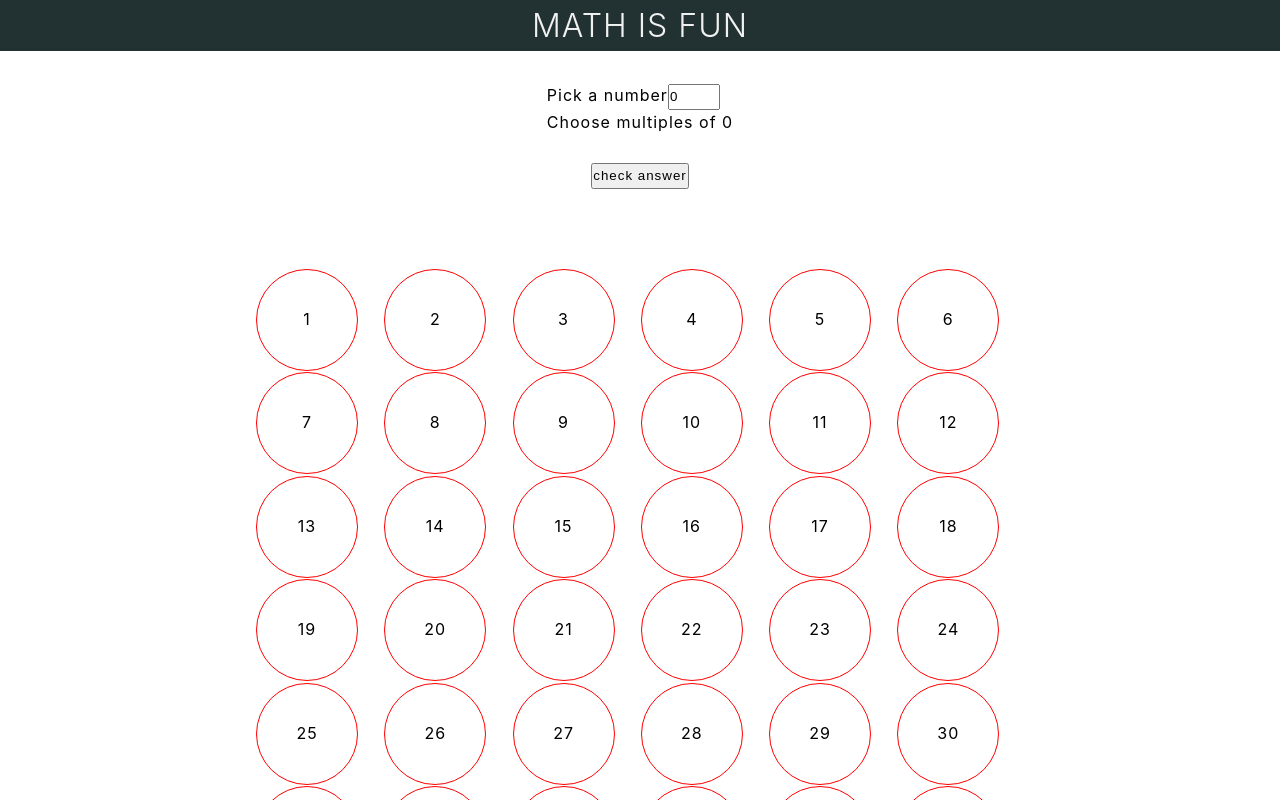
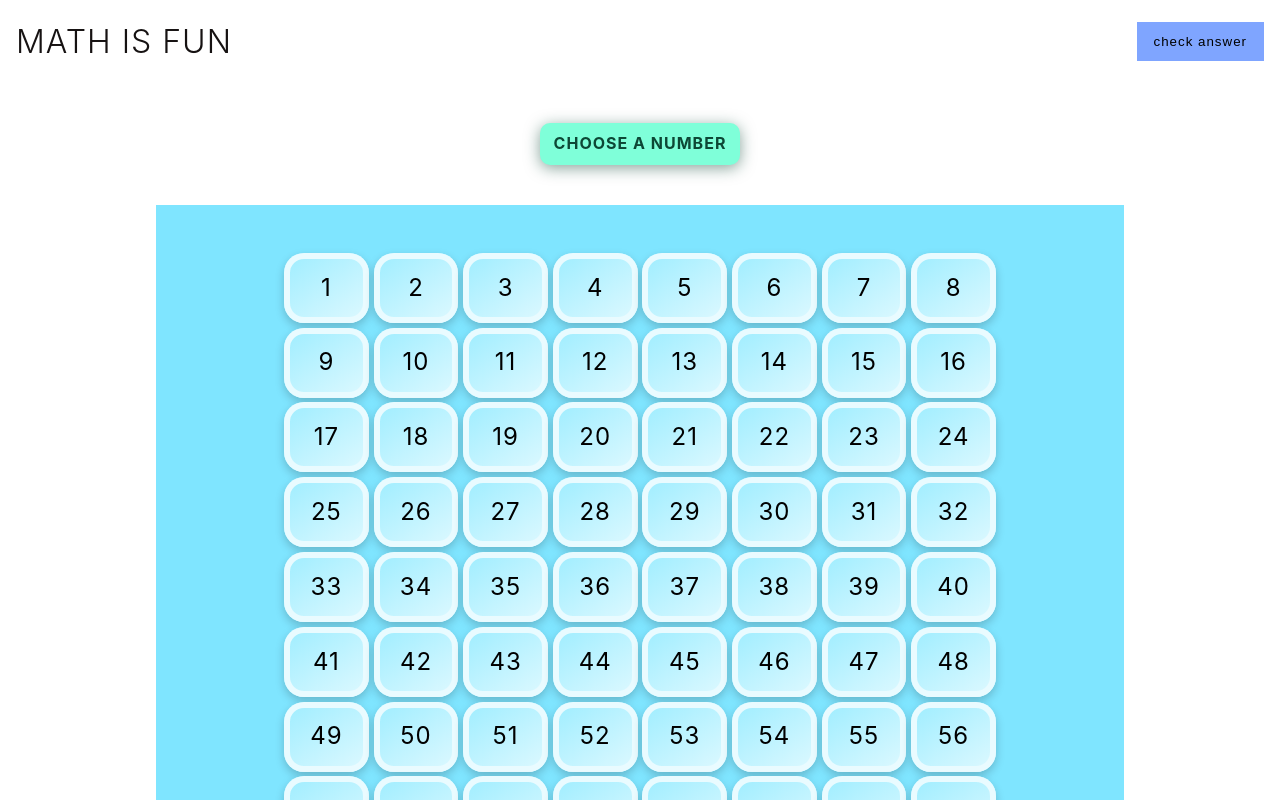
Before and after one commit to skoodath/play-learn, a React (Vite) app: page / in a window 1280 px wide. Shown: the top 800 px of the page. Built offline with nearby package versions, Linux system fonts and the light colour scheme.

Commit message:
reducer added

```diff
--- a/src/components/header/Header.tsx
+++ b/src/components/header/Header.tsx
@@ -1,9 +1,19 @@
+import { generateGrid } from "../../utils/createBoard";
 import styles from "../styles/header.module.scss";
 
 const Header = () => {
   return (
     <header className={styles.app_header}>
       <h1 className={styles.app_title}>math is fun</h1>
+      <button
+        className={styles.check_answer}
+        onClick={() => {
+          let answers = generateGrid(12).map((times) => selectedNumber * times);
+          setCorrectAnswers(answers);
+        }}
+      >
+        check answer
+      </button>
     </header>
   );
 };
--- a/src/components/interactions/Interactions.tsx
+++ b/src/components/interactions/Interactions.tsx
@@ -7,9 +7,9 @@ const Interactions = () => {
     console.log(event.target.innerText);
   };
   return (
-    <section className={styles.grid_container}>
+    <section className={styles.grid_container} onClick={handler}>
       {generateGrid(150).map((cell) => (
-        <span key={cell} className={styles.grid_item} onClick={handler}>
+        <span key={cell} className={styles.grid_item}>
           {cell}
         </span>
       ))}
--- /dev/null
+++ b/src/components/selections/Numbers.tsx
@@ -0,0 +1,42 @@
+import React, { useState } from "react";
+import styles from "../styles/selections.module.scss";
+
+const numbers = [1, 2, 3, 4, 5, 6, 7, 8, 9, 10, 11, 12];
+
+interface Props {
+  isPadOpen: boolean;
+  setIsPadOpen: React.Dispatch<React.SetStateAction<boolean>>;
+}
+const Numbers = ({ isPadOpen, setIsPadOpen }: Props) => {
+  const [selectedNumber, setSelectedNumber] = useState(0);
+
+  const selectValue = (num: number) => {
+    setSelectedNumber(num);
+    setIsPadOpen(!isPadOpen);
+  };
+  return (
+    <section
+      className={`${styles.num_card} ${isPadOpen ? styles.show : styles.hide}`}
+    >
+      <ul className={styles.num_list}>
+        {numbers.map((number) => (
+          <li
+            key={number}
+            className={styles.num_item}
+            onClick={() => selectValue(number)}
+          >
+            {number}
+          </li>
+        ))}
+      </ul>
+      <span
+        className={styles.num_button}
+        onClick={() => setIsPadOpen(!isPadOpen)}
+      >
+        Close
+      </span>
+    </section>
+  );
+};
+
+export default Numbers;
--- a/src/components/selections/Selections.tsx
+++ b/src/components/selections/Selections.tsx
@@ -1,40 +1,20 @@
-import React, { useEffect, useRef, useState } from "react";
-import { generateGrid } from "../../utils/createBoard";
+import React, { useState } from "react";
 import styles from "../styles/selections.module.scss";
+import Numbers from "./Numbers";
 
 const Selections = () => {
-  const [selectedNumber, setSelectedNumber] = useState(0);
+  const [isPadOpen, setIsPadOpen] = useState(false);
   const [correctAnswers, setCorrectAnswers] = useState<Array<number>>([]);
-
-  const selectValue = (event: React.ChangeEvent<HTMLInputElement>) => {
-    setSelectedNumber(+event.target.value);
-  };
 
   return (
     <section className={styles.select_container}>
-      <div className={styles.dropdown_container}>
-        <label className={styles.dropdown_label}>
-          Pick a number
-          <input
-            type="number"
-            min={1}
-            max={20}
-            value={selectedNumber}
-            onChange={(e) => selectValue(e)}
-          />
-        </label>
-        <span>Choose multiples of {selectedNumber}</span>
-      </div>
-      <button
-        className={styles.check_answer}
-        onClick={() => {
-          let answers = generateGrid(12).map((times) => selectedNumber * times);
-          setCorrectAnswers(answers);
-          console.log(correctAnswers);
-        }}
+      <span
+        className={styles.select_button}
+        onClick={() => setIsPadOpen(!isPadOpen)}
       >
-        check answer
-      </button>
+        Choose a number
+      </span>
+      <Numbers isPadOpen={isPadOpen} setIsPadOpen={setIsPadOpen} />
     </section>
   );
 };
--- a/src/components/styles/header.module.scss
+++ b/src/components/styles/header.module.scss
@@ -1,11 +1,17 @@
 .app_header {
-  background-color: #223232;
   display: flex;
-  justify-content: center;
+  justify-content: space-between;
   align-items: center;
+  padding: 1rem;
 }
 .app_title {
-  color: #f1f1f1;
+  color: #161212;
   text-transform: uppercase;
   font-weight: 300;
 }
+.check_answer {
+  background-color: #7fa5ff;
+  border: 1px solid transparent;
+  padding: 0.5rem 1rem;
+  cursor: pointer;
+}
--- a/src/components/styles/interactions.module.scss
+++ b/src/components/styles/interactions.module.scss
@@ -1,30 +1,39 @@
 .grid_container {
   display: grid;
-  grid-template-columns: repeat(5, 1fr);
-  gap: 0.1rem;
-  width: 80%;
+  grid-template-columns: repeat(4, 1fr);
+  gap: 0.3rem;
   margin: 0 auto;
   max-width: 968px;
   justify-content: center;
   align-items: center;
-  padding: 3rem 0;
+  padding: 3rem 10%;
+  background-color: rgb(127, 229, 255);
 }
 .grid_item {
   display: flex;
   justify-content: center;
   align-items: center;
   max-width: 100px;
-  min-height: 50px;
-  border: 1px solid red;
+  min-height: 70px;
+  background-image: linear-gradient(
+    145deg,
+    rgb(157, 237, 255),
+    rgb(223, 249, 255)
+  );
   cursor: pointer;
-  border-radius: 50%;
+  border-radius: 20px;
+  font-size: 1.3rem;
+  box-shadow: 0 4px 10px rgb(0 0 0 / 0.2), 0 0 0 6px rgb(233, 251, 255) inset;
+  &:hover {
+    scale: 1.05;
+    transition: scale 0.2s cubic-bezier(0.075, 0.82, 0.165, 1);
+  }
 }
 @media (min-width: 768px) {
   .grid_container {
-    grid-template-columns: repeat(6, 1fr);
-    max-width: 768px;
+    grid-template-columns: repeat(8, 1fr);
   }
   .grid_item {
-    min-height: 100px;
+    font-size: 1.5rem;
   }
 }
--- a/src/components/styles/selections.module.scss
+++ b/src/components/styles/selections.module.scss
@@ -4,32 +4,68 @@
   flex-direction: column;
   justify-content: center;
   align-items: center;
+  position: relative;
 }
-.dropdown_container {
+
+.select_button,
+.num_button {
+  margin: 0.5rem;
+  padding: 0.5rem;
+  display: block;
+  width: 100%;
+  text-align: center;
+  border-radius: 10px;
+  font-weight: 700;
+  text-transform: uppercase;
+  cursor: pointer;
+}
+.num_card {
+  position: absolute;
+  top: 0;
+  background-color: #e8fef7;
+  padding: 1rem;
   display: flex;
   flex-direction: column;
-  position: relative;
-  cursor: pointer;
-  height: 80px;
-}
-.dropdown_label {
-  color: rgb(0 0 0 / 1);
-}
-.dropdown {
-  background-color: blue;
-  width: 100%;
-  top: 10px;
-  span {
-    display: block;
-  }
-}
-.hidden {
-  visibility: hidden;
+  align-items: center;
+  border-radius: 10px;
+  box-shadow: 0 8px 16px rgb(131, 169, 157);
 }
 .show {
   visibility: visible;
 }
+.hide {
+  visibility: hidden;
+}
+.num_list {
+  display: grid;
+  grid-template-columns: repeat(4, 1fr);
+  justify-content: center;
+  align-items: center;
+  gap: 0.3rem;
+}
 
-.dropdown_value {
-  background-color: gray;
+.num_item {
+  list-style-type: none;
+  padding: 1rem;
+  text-align: center;
+  background-color: #7fffd9;
+  border-radius: 10px;
+  color: #0d4735;
+  font-weight: bold;
+  font-size: 1.2rem;
+  cursor: pointer;
+  &:hover {
+    background-color: #52ffcb;
+  }
 }
+.select_button {
+  background-color: #7fffd9;
+  width: 200px;
+  color: #0d4735;
+  box-shadow: 0 3px 15px rgb(13, 71, 53, 0.5);
+}
+.num_button {
+  background-color: #d26246;
+  color: #f2f3f1;
+  box-shadow: 0 3px 15px rgba(210, 98, 70, 0.491);
+}
--- a/src/index.scss
+++ b/src/index.scss
@@ -8,4 +8,5 @@
   padding: 0;
   margin: 0;
   letter-spacing: 1px;
+  box-sizing: border-box;
 }
```
Also changed, not shown: src/declarations/declarations.ts (added, +12 -0 lines), src/state/reducer.tsx (added, +29 -0 lines), src/state/context.tsx (added).
